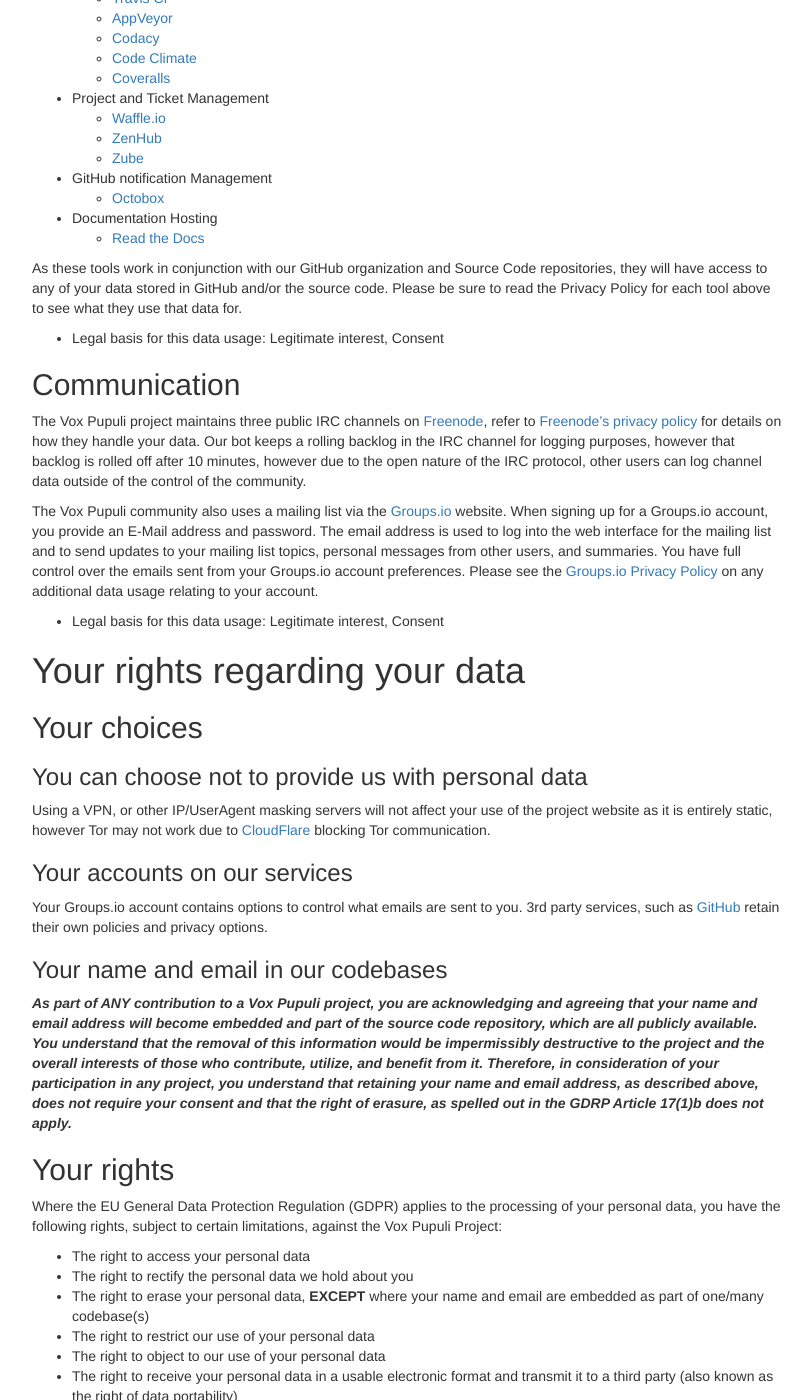
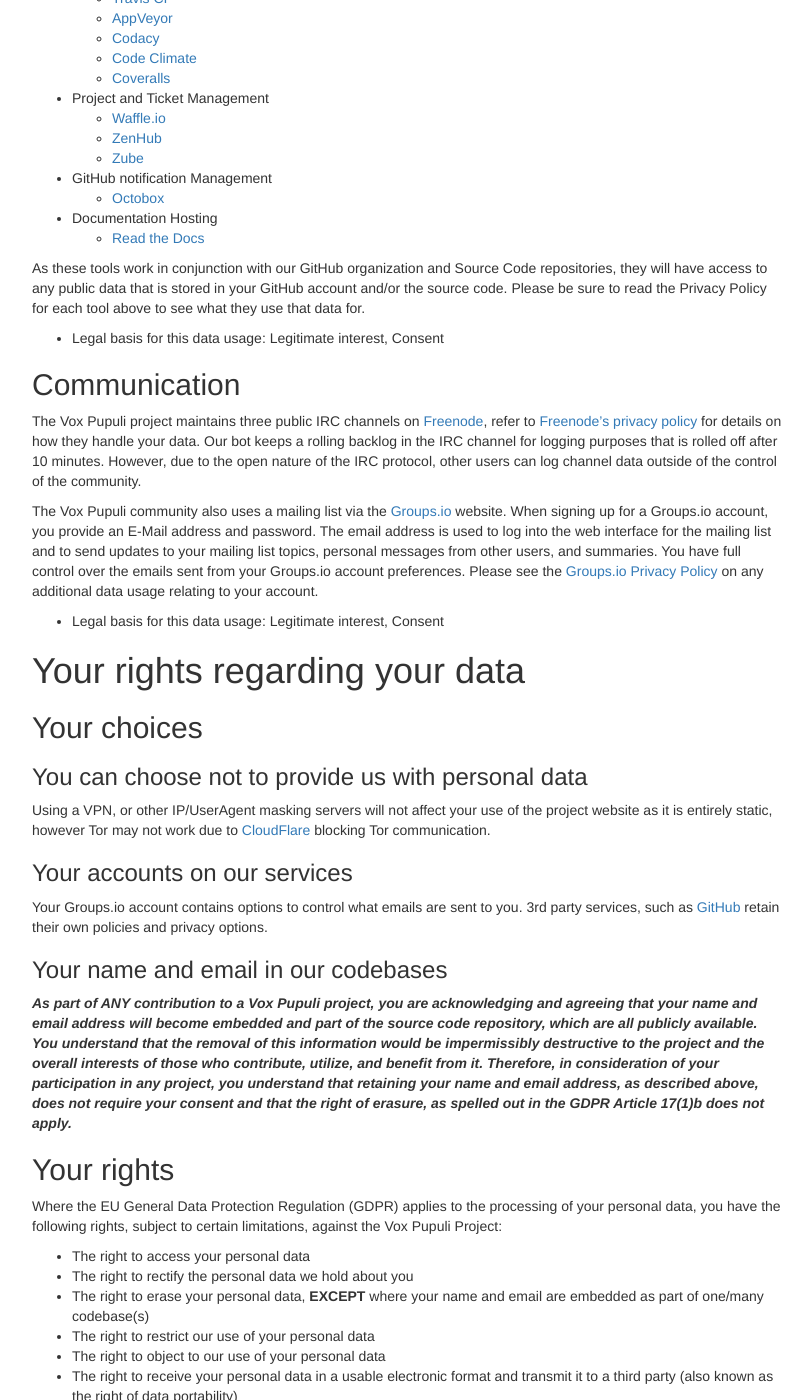
Before and after one commit to voxpupuli/voxpupuli.github.io, a Jekyll site: the page built from privacy-policy/index.md, in a window 1280 px wide and 1400 px high, scrolled down 1097 px. Shown: the whole window, without its empty margins (233-1045 px from the left). Built offline with Jekyll 4.4.1, drawn with Linux system fonts in a browser that asks for light colours; nearby versions of some CDN libraries.

Commit message:
Grammatical fixes

```diff
--- a/privacy-policy/index.md
+++ b/privacy-policy/index.md
@@ -72,9 +72,9 @@
   * [Read the Docs](https://readthedocs.org/)
 
 As these tools work in conjunction with our GitHub organization and Source Code
-repositories, they will have access to any of your data stored in GitHub and/or
-the source code. Please be sure to read the Privacy Policy for each tool above
-to see what they use that data for.
+repositories, they will have access to any public data that is stored in
+your GitHub account and/or the source code. Please be sure to read the Privacy
+Policy for each tool above to see what they use that data for.
 
 * Legal basis for this data usage: Legitimate interest, Consent
 
@@ -83,8 +83,8 @@
 The Vox Pupuli project maintains three public IRC channels on
 [Freenode](https://freenode.net), refer to [Freenode's privacy policy](https://freenode.net/policies#privacy-policy-and-data-retention)
 for details on how they handle your data. Our bot keeps a rolling backlog in
-the IRC channel for logging purposes, however that backlog is rolled off after
-10 minutes, however due to the open nature of the IRC protocol, other users can
+the IRC channel for logging purposes that is rolled off after 10 minutes.
+However, due to the open nature of the IRC protocol, other users can
 log channel data outside of the control of the community.
 
 The Vox Pupuli community also uses a mailing list via the
@@ -116,7 +116,7 @@
 
 ### Your name and email in our codebases
 
-***As part of ANY contribution to a Vox Pupuli project, you are acknowledging and agreeing that your name and email address will become embedded and part of the source code repository, which are all publicly available. You understand that the removal of this information would be impermissibly destructive to the project and the overall interests of those who contribute, utilize, and benefit from it. Therefore, in consideration of your participation in any project, you understand that retaining your name and email address, as described above, does not require your consent and that the right of erasure, as spelled out in the GDRP Article 17(1)b does not apply.***
+***As part of ANY contribution to a Vox Pupuli project, you are acknowledging and agreeing that your name and email address will become embedded and part of the source code repository, which are all publicly available. You understand that the removal of this information would be impermissibly destructive to the project and the overall interests of those who contribute, utilize, and benefit from it. Therefore, in consideration of your participation in any project, you understand that retaining your name and email address, as described above, does not require your consent and that the right of erasure, as spelled out in the GDPR Article 17(1)b does not apply.***
 
 ## Your rights
 
```
